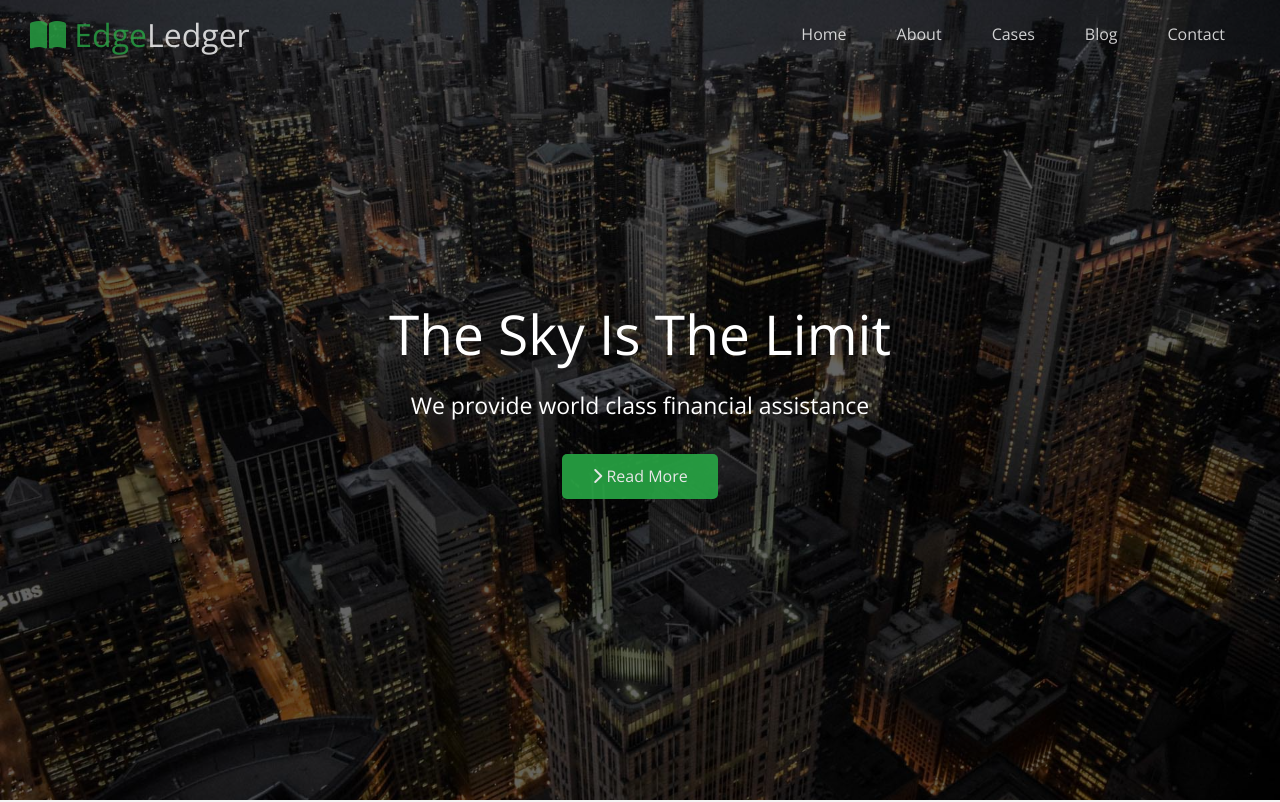
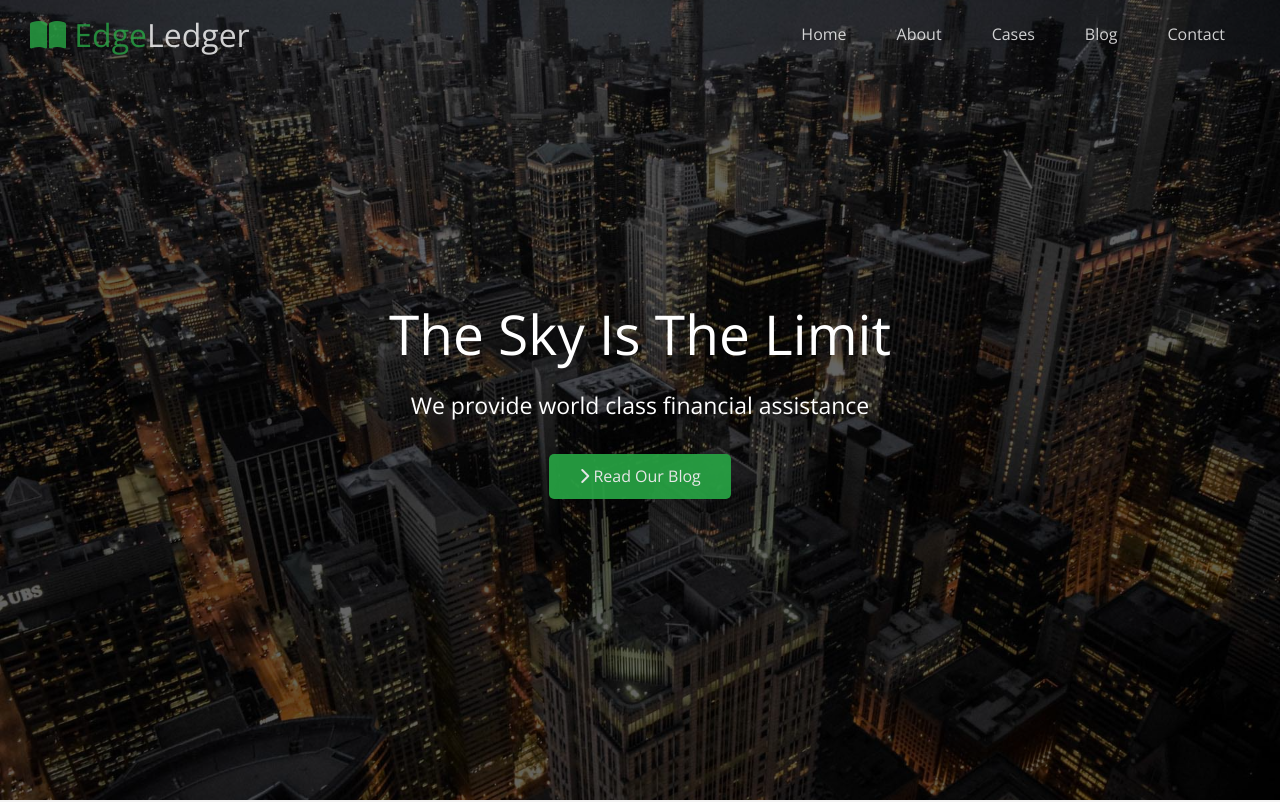
Before and after one commit to Idanref/pure-landing-page, a plain HTML site: page index.html in a window 1280 px wide. Shown: the top 802 px of the page. Drawn offline with nearby package versions, Linux system fonts and the light colour scheme.

Commit message:
Add files via upload

```diff
--- a/index.html
+++ b/index.html
@@ -31,7 +31,7 @@
       <div class="content">
         <h1>The Sky Is The Limit</h1>
         <p>We provide world class financial assistance</p>
-        <a href="#about" class="btn"><i class="fas fa-chevron-right"></i> Read More</a>
+        <a href="blog.html" class="btn"><i class="fas fa-chevron-right"></i> Read Our Blog</a>
       </div>
     </header>
 
```
